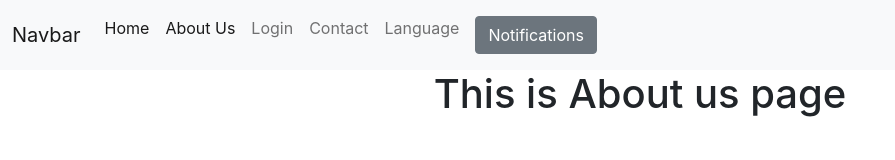
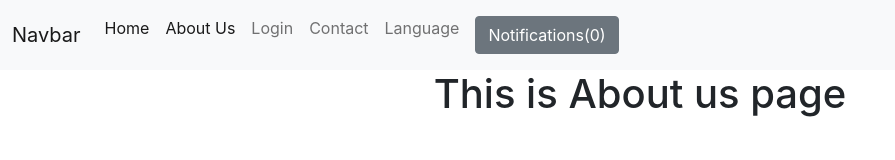
Before and after one commit to safinpeal/scale-app, a React (Create React App) app: page /about in a window 1280 px wide. Shown: the top 160 px of the page, without its empty margins (0-895 px from the left). Built offline with nearby package versions, Linux system fonts and the light colour scheme; no server answers.

Commit message:
context added

```diff
--- a/src/App.js
+++ b/src/App.js
@@ -7,6 +7,7 @@ import Navigation from './Pages/Shared/Navigation/Navigation';
 import Contact from './Pages/Contact/Contact';
 import AdminPage from './Pages/Admin/AdminPage/AdminPage';
 import Login from './Pages/Login/Login';
+import {NotificationContext} from './Context/NotificationContext'
 import { AdminContext } from './Context/AdminContext';
 import { useEffect, useState } from 'react';
 import ProtectedAdmin from './Auth/ProtectedAdmin';
@@ -18,6 +19,18 @@ function App() {
   const token = localStorage.getItem('Token');
   const [admin,setAdmin] = useState();
   const [check,setCheck]=useState(true);
+  const [notification,setNotification]=useState([]);
+  useEffect(()=>{
+    axios.get('http://localhost:5000/notification')
+    .then(response => {
+
+      setNotification(response.data);
+
+    })
+    .catch(error => {
+      console.error(error);
+    });
+},[])
   useEffect(()=>{
       if(token){
         axios.post('http://localhost:5000/check-authentication',token)
@@ -35,6 +48,7 @@ function App() {
     return (
       <div className="App">
         <AdminContext.Provider value={[admin,setAdmin]}>
+          <NotificationContext.Provider value={{notification,setNotification}}>
           <BrowserRouter>
           <Navigation></Navigation>
           <Routes>
@@ -50,6 +64,7 @@ function App() {
 
           </Routes>
         </BrowserRouter>
+        </NotificationContext.Provider>
         </AdminContext.Provider>
       </div>
     );
--- /dev/null
+++ b/src/Context/NotificationContext.js
@@ -0,0 +1,6 @@
+import React from 'react';
+
+
+export const NotificationContext = React.createContext();
+
+//export default NotificationContext;
--- a/src/Pages/Admin/Notifications/Notifications.js
+++ b/src/Pages/Admin/Notifications/Notifications.js
@@ -1,15 +1,21 @@
 import axios from 'axios';
 import React from 'react';
+import { useContext } from 'react';
 import { useState } from 'react';
 import { useEffect } from 'react';
+import { NotificationContext } from '../../../Context/NotificationContext';
+
 
 const Notifications = () => {
     let count=0;
     const [tableData,setTableData]=useState([]);
+    const{notification,setNotification}=useContext(NotificationContext);
     useEffect(()=>{
         axios.get('http://localhost:5000/notification')
         .then(response => {
           setTableData(response.data);
+          setNotification(response.data);
+
         })
         .catch(error => {
           console.error(error);
--- a/src/Pages/Shared/Navigation/Navigation.js
+++ b/src/Pages/Shared/Navigation/Navigation.js
@@ -1,10 +1,13 @@
 import React, { useContext } from 'react';
 import { NavLink, useNavigate } from 'react-router-dom';
 import { AdminContext } from '../../../Context/AdminContext';
+import { NotificationContext } from '../../../Context/NotificationContext';
+
 
 const Navigation = () => {
   const navigate = useNavigate();
   const [admin,setAdmin]= useContext(AdminContext);
+  const {notification,setNotification}=useContext(NotificationContext);
   const logout=()=>{
 
     localStorage.removeItem('Token');
@@ -12,6 +15,7 @@ const Navigation = () => {
     //navigate('/');
 
   }
+  console.log(notification.length);
     return (
 
   <nav class="navbar navbar-expand-lg navbar-light bg-light">
@@ -46,7 +50,7 @@ const Navigation = () => {
         <NavLink to="/admin" className="nav-link"><button onClick={logout} className='btn btn-secondary'>Logout</button></NavLink>
         </li>:''}
         <li class="nav-item">
-        <NavLink to="/notification" className="nav-link"><button className='btn btn-secondary'>Notifications</button></NavLink>
+        <NavLink to="/notification" className="nav-link"><button className='btn btn-secondary'>Notifications({notification.length})</button></NavLink>
         </li>
 
       </ul>
```
